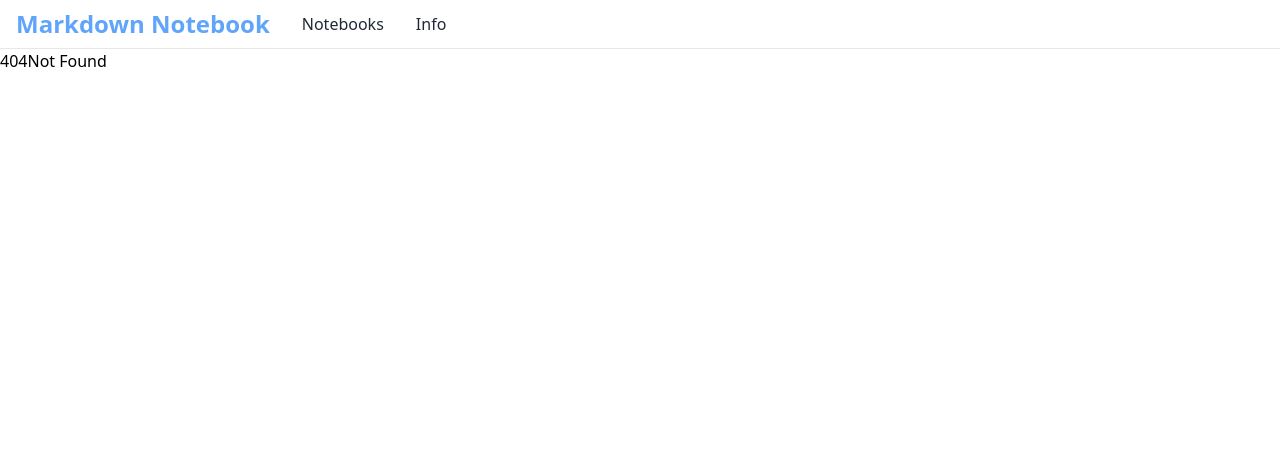
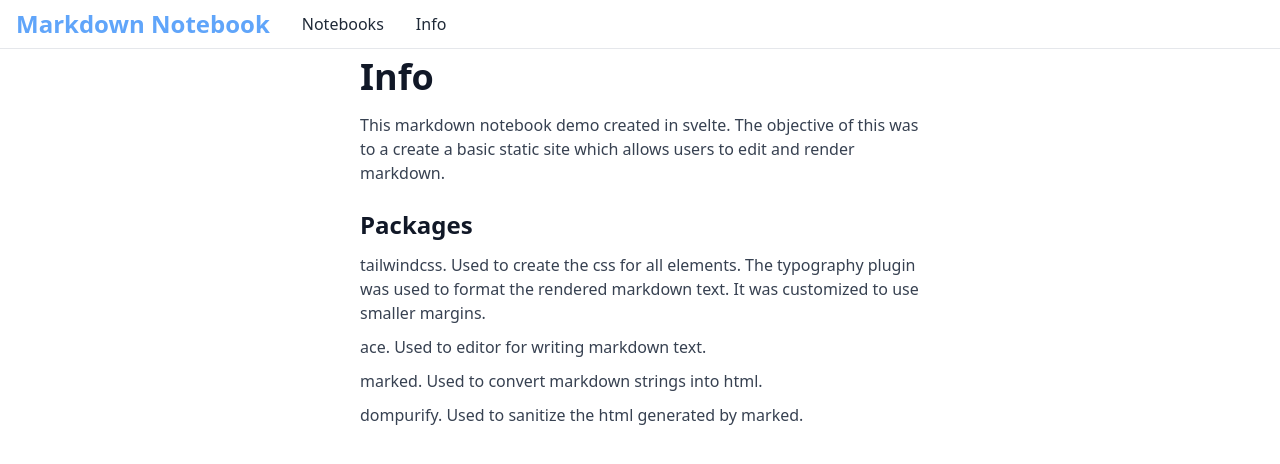
Before and after one commit to magicalpuffin/Demo-Markdown-Notebook, a SvelteKit app in the folder markdown_notebook/: page /info in a window 1280 px wide. Before the commit this address had no page. Shown: the top 464 px of the page. Built offline with nearby package versions, Linux system fonts and the light colour scheme.

Commit message:
re-added info page

```diff
--- /dev/null
+++ b/markdown_notebook/src/routes/info/+page.svelte
@@ -0,0 +1,20 @@
+<!-- <div class="mx-auto md:max-w-screen-md"> -->
+<div class="container mx-auto max-w-xl px-2 pt-2">
+  <article class="prose">
+    <h1>Info</h1>
+    <p>
+      This markdown notebook demo created in svelte. The objective of this was
+      to a create a basic static site which allows users to edit and render
+      markdown.
+    </p>
+    <h2>Packages</h2>
+    <p>
+      tailwindcss. Used to create the css for all elements. The typography
+      plugin was used to format the rendered markdown text. It was customized to
+      use smaller margins.
+    </p>
+    <p>ace. Used to editor for writing markdown text.</p>
+    <p>marked. Used to convert markdown strings into html.</p>
+    <p>dompurify. Used to sanitize the html generated by marked.</p>
+  </article>
+</div>
```
